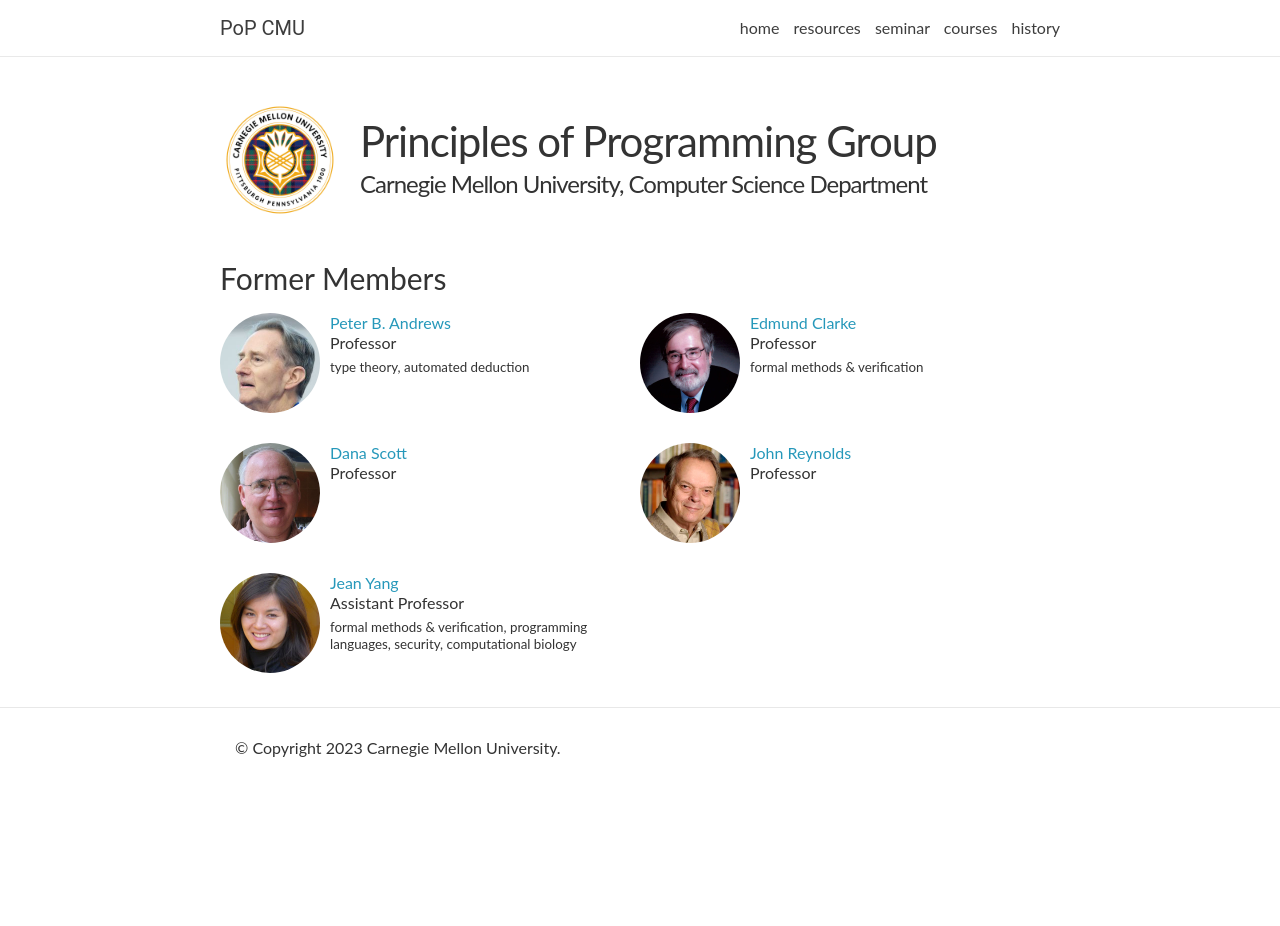
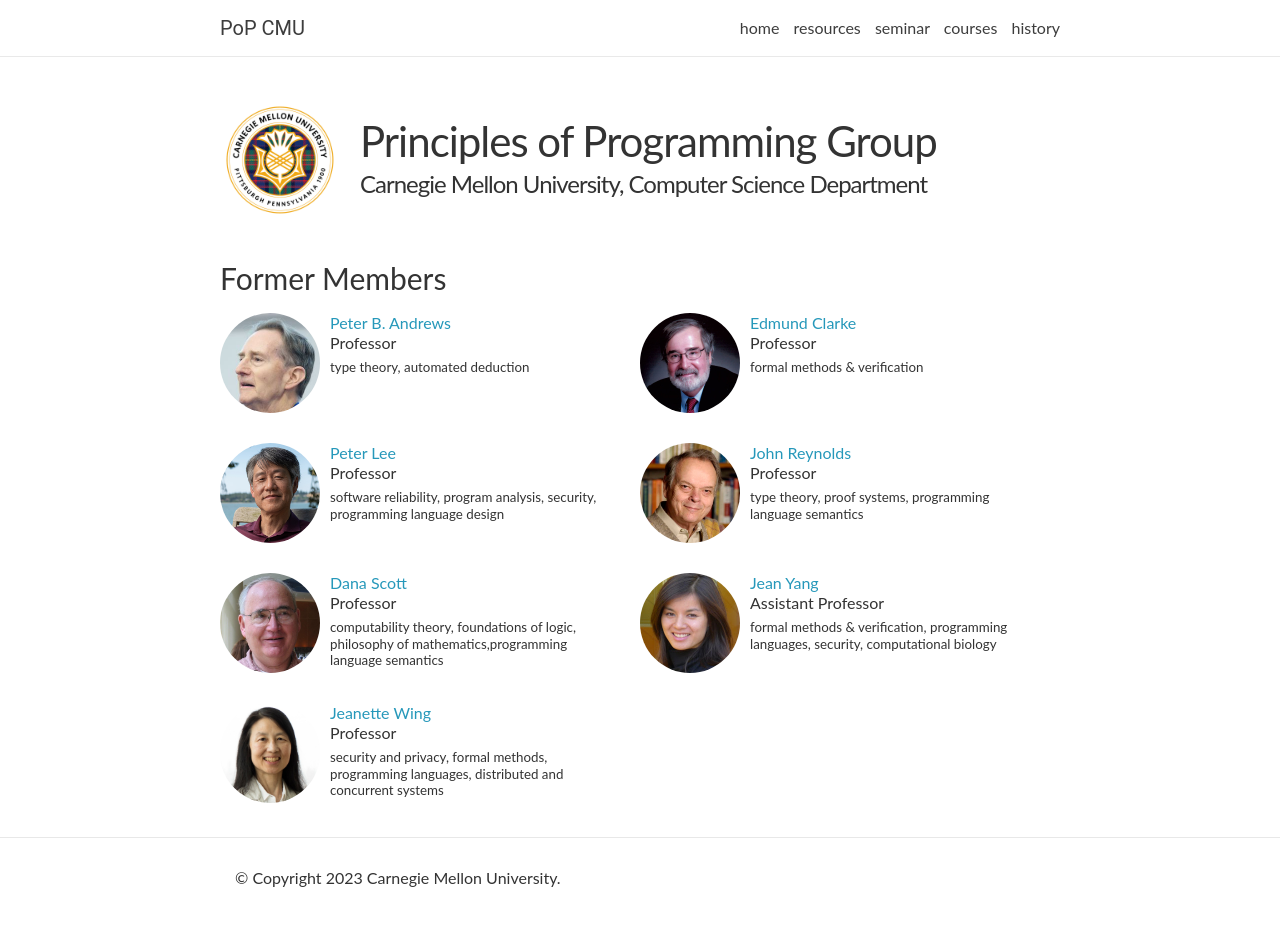
Before and after one commit to probsys/pop, a Jekyll site: the page built from _pages/history.md, in a window 1280 px wide and 949 px high. Shown: the top 926 px of the window. Built offline with Jekyll 4.4.1, drawn with Linux system fonts in a browser that asks for light colours.

Commit message:
Add Wing and Lee.

```diff
--- a/_data/people.yml
+++ b/_data/people.yml
@@ -152,18 +152,32 @@ Former:
     image: people/clarke.jpg
     interests: formal methods &amp; verification
 
-  - name: Dana Scott
+  - name: Peter Lee
     title: Professor
-    url: http://www.cs.cmu.edu/~scott/
-    image: people/scott.jpg
+    url: https://www.microsoft.com/en-us/research/people/petelee/
+    image: people/lee.jpg
+    interests: software reliability, program analysis, security, programming language design
 
   - name: John Reynolds
     title: Professor
     url: http://www.cs.cmu.edu/~jcr/
     image: people/reynolds.jpg
+    interests: type theory, proof systems, programming language semantics
+
+  - name: Dana Scott
+    title: Professor
+    url: http://www.cs.cmu.edu/~scott/
+    image: people/scott.jpg
+    interests: computability theory, foundations of logic, philosophy of mathematics,programming language semantics
 
   - name: Jean Yang
     title: Assistant Professor
     url: http://www.cs.cmu.edu/~jyang2/
     image: people/yang.jpg
     interests: formal methods &amp; verification, programming languages, security, computational biology
+
+  - name: Jeanette Wing
+    title: Professor
+    url: https://datascience.columbia.edu/people/jeannette-m-wing/
+    image: people/wing.jpg
+    interests: security and privacy, formal methods, programming languages, distributed and concurrent systems
```
Also changed, not shown: assets/img/people/lee.jpg (added), assets/img/people/wing.jpg (added).
